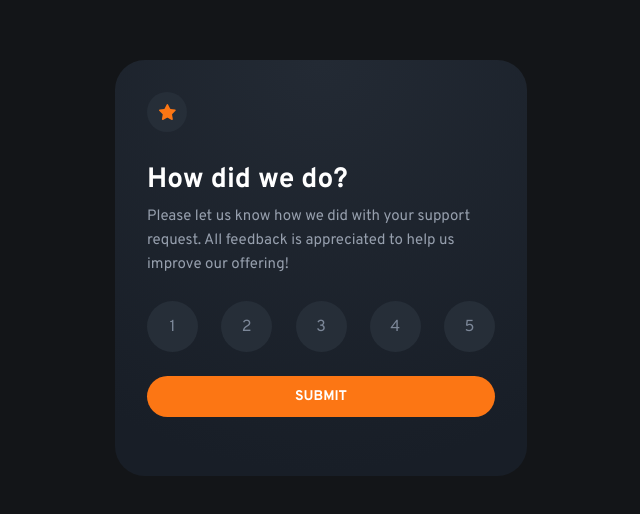
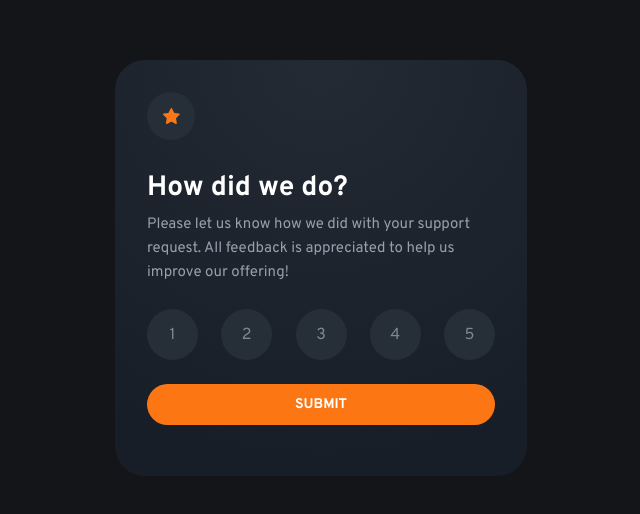
Before and after one commit to oldbunchofkeys/fm_ratings-session-component, a Vue app: page / in a window 1280 px wide. Shown: the part 132-646 px from the top of the page, without its empty margins (319-959 px from the left). Built offline with nearby package versions, Linux system fonts and the light colour scheme.

Commit message:
fix: adjust button sizing

```diff
--- a/src/components/rating-card.vue
+++ b/src/components/rating-card.vue
@@ -114,8 +114,8 @@ export default {
   .before-click__ratings-container label {
     all: unset;
     background: #262E38;
-    height: 40px;
-    width: 40px;
+    height: 42px;
+    width: 42px;
     display: flex;
     justify-content: center;
     align-items: center;
@@ -180,6 +180,8 @@ export default {
     }
     .before-click__image-container {
       margin-bottom: 30px;
+      height: 48px;
+      width: 48px;
     }
     .before-click__ratings-container {
       font-size: 16px;
```
